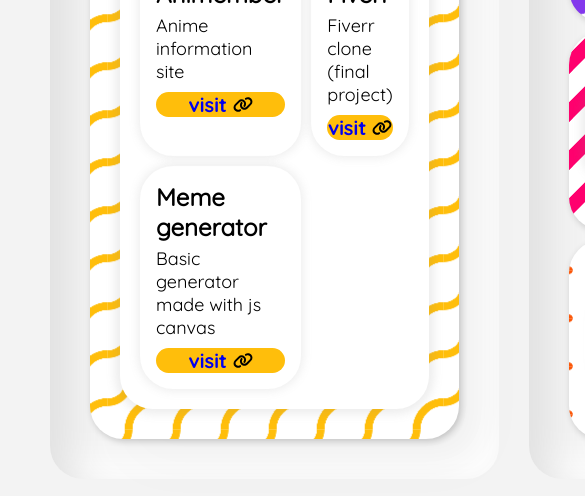
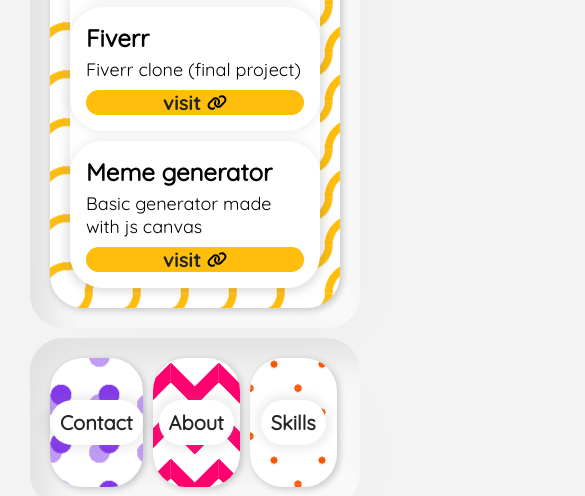
Before and after one commit to EilonV/portfolio, a React app: page / in a window 390 px wide. Shown: the part 247-743 px from the top of the page, 585 px wide, since content can reach past the window. Built offline with nearby package versions, Linux system fonts and the light colour scheme.

Commit message:
mobile responsiveness added

```diff
--- a/src/assets/scss/basics/_layout.scss
+++ b/src/assets/scss/basics/_layout.scss
@@ -15,12 +15,8 @@
         @include layoutGTC($mobile-breakpoint);
     }
 
-    // @include for-tablet-layout {
-    //     @include layoutGTC($tablet-breakpoint);
-    // }
-
-    @include for-wide-layout {
-        @include layoutGTC($desktop-breakpoint);
+    @include for-tablet-layout {
+        @include layoutGTC($tablet-breakpoint);
     }
 
     @include for-wide-layout {
--- a/src/assets/scss/components/footer.scss
+++ b/src/assets/scss/components/footer.scss
@@ -27,9 +27,12 @@
         font-size: 20px;
         margin: 0 10px;
         filter: invert(85%);
+        -webkit-user-drag: none;
+        user-select: none;
 
         img {
             width: 50px;
+            -webkit-user-drag: none;
         }
 
         &:hover {
--- a/src/assets/scss/setup/_mixins.scss
+++ b/src/assets/scss/setup/_mixins.scss
@@ -7,7 +7,7 @@
 }
 
 @mixin for-tablet-layout {
-    @media (min-width: $tablet-breakpoint) {
+    @media (max-width: $tablet-breakpoint) {
         @content;
     }
 }
--- a/src/assets/scss/views/_home.scss
+++ b/src/assets/scss/views/_home.scss
@@ -2,6 +2,10 @@
     background: $white;
     user-select: none;
     padding: 30px 30px 20px 30px;
+
+    @include for-mobile-layout {
+        padding: 10px;
+    }
 
     .item {
         background-color: $white;
@@ -24,6 +28,17 @@
             background: white;
             padding: 20px;
             border-radius: 24px;
+        }
+
+        @include for-mobile-layout {
+            min-height: 50px;
+            min-width: 30%;
+
+            h1 {
+                font-size: 20px;
+                padding: 10px !important;
+            }
+
         }
 
         &.about {
@@ -81,6 +96,19 @@
                 animation: dnd 1s 2 forwards ease-in-out;
             }
         }
+
+        @include for-mobile-layout {
+            gap: 10px;
+            display: flex;
+            flex-direction: column;
+        }
+
+        @include for-tablet-layout {
+            gap: 10px;
+
+            display: flex;
+            flex-direction: column;
+        }
     }
 
     .dragging-zone,
@@ -88,6 +116,10 @@
         padding: 40px;
         min-height: 78vh;
 
+        @include for-mobile-layout {
+            padding: 20px;
+            min-height: 50vh;
+        }
     }
 
     .dragging-zone {
@@ -105,6 +137,11 @@
             padding: 20px;
         }
 
+        @include for-mobile-layout {
+            min-height: 20vh;
+            flex-direction: row;
+
+        }
     }
 
     .drop-zone {
@@ -123,7 +160,8 @@
         .contact {
             h1 {
                 text-align: left;
-                padding-left: 0;
+                padding-left: 5px;
+                font-size: 40px;
             }
 
             p {
@@ -135,13 +173,17 @@
 
             >* {
                 border-radius: 33px;
-                padding: 20px;
+                // padding: 20px;
                 background: white;
                 box-shadow: 0px 0px 10px 5px #8b8b8b27;
             }
 
             .data {
                 margin: 30px;
+
+                @include for-mobile-layout {
+                    margin: 20px;
+                }
             }
 
         }
@@ -210,11 +252,21 @@
                 justify-content: center;
                 transition: 0.2s;
 
+                @include for-mobile-layout {
+                    gap: 2px;
+
+                }
+
                 a {
                     background-size: 100% 100%;
                     transition: 0.2s;
                     width: 50px;
                     height: 50px;
+
+                    @include for-mobile-layout {
+                        width: 30px;
+                        height: 30px;
+                    }
                 }
 
                 a:hover {
@@ -265,6 +317,11 @@
                 gap: 10px;
                 transition: 0.2s;
 
+                @include for-mobile-layout {
+                    grid-template-columns: repeat(1, 1fr);
+
+                }
+
                 .project {
                     box-shadow: 0px 0px 10px 2px #8b8b8b27;
                     border-radius: 33px;
@@ -289,6 +346,7 @@
                     border-radius: 33px;
                     margin-top: 4px;
                     bottom: 0;
+                    color: $black;
 
                     img {
                         width: 20px;
@@ -304,8 +362,6 @@
                         color: $black;
                     }
                 }
-
-
             }
         }
     }
```
Also changed, not shown: src/pages/home.jsx (+1 -7 lines).
